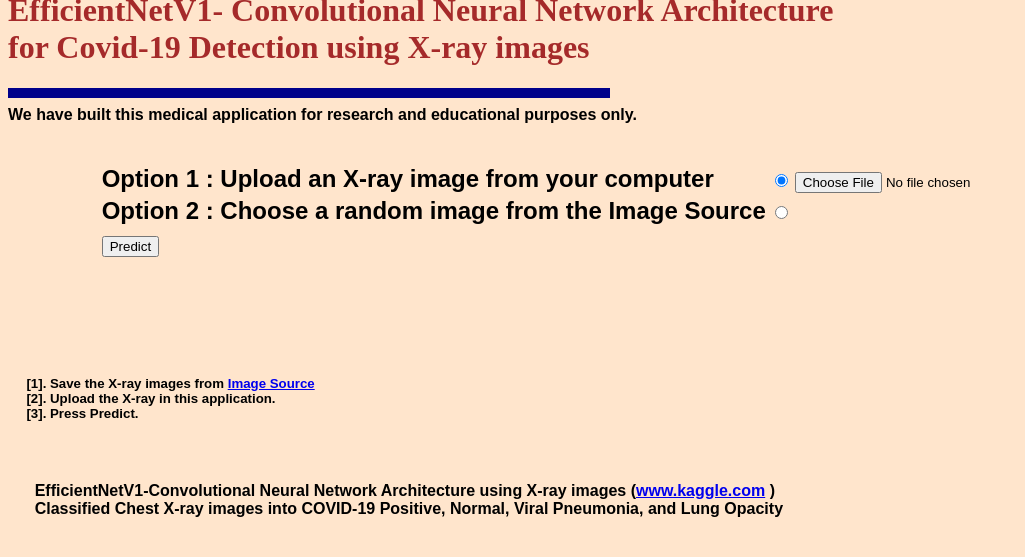
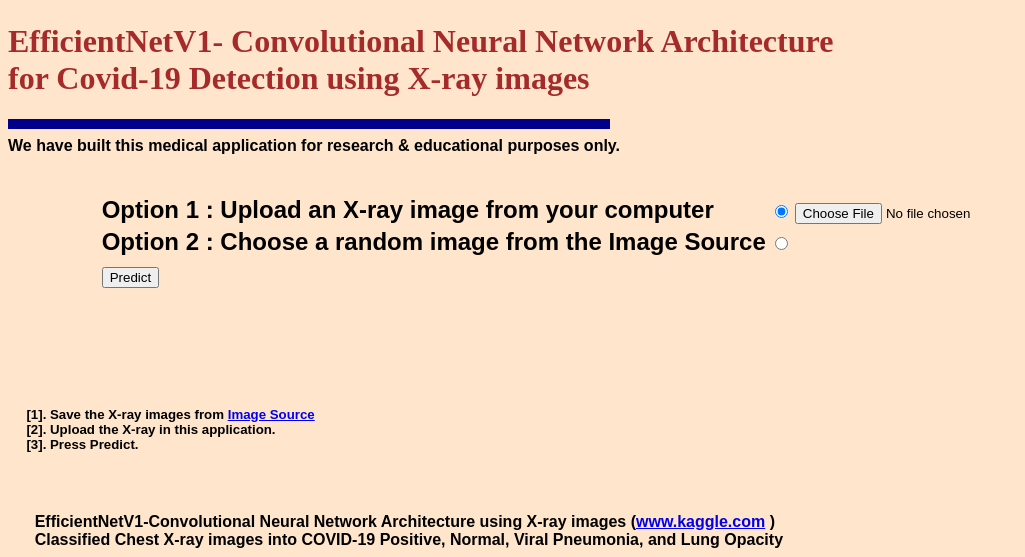
Before and after one commit to bmafshary/covid19b, a Flask app: page / in a window 1280 px wide. Shown: the part 377-934 px from the top of the page, without its empty margins (0-1025 px from the left). Run offline with Flask 2, Linux system fonts and the light colour scheme.

Commit message:
Update index.html

```diff
--- a/templates/index.html
+++ b/templates/index.html
@@ -10,7 +10,11 @@
 
 <body bgcolor="#FFE5CC">
 
-<div style="text-align: center;"> <b><br> Educational Demo </b><br> <a href="https://nyailabandinstitute.com/">
+<div style="text-align: center;"> <b><br> Educational Demo<br>
+
+<pre>
+</pre>
+</b><br> <a href="https://nyailabandinstitute.com/">
     <img src="https://nyailabandinstitute.com/wp-content/uploads/2021/04/nyilai.png"
          title="New York Institute and Laboratory for Artificial Intelligence" alt="NYILAI">
     </a> <br> </div>
@@ -25,7 +29,7 @@
 </html>
 </tr>
 <b>
-We have built this medical application for <wbr>research and educational purposes only.</b>
+We have built this medical application for <wbr>research & educational purposes only.</b>
 
     <form method=post enctype=multipart/form-data><br>
         <h2>
```
